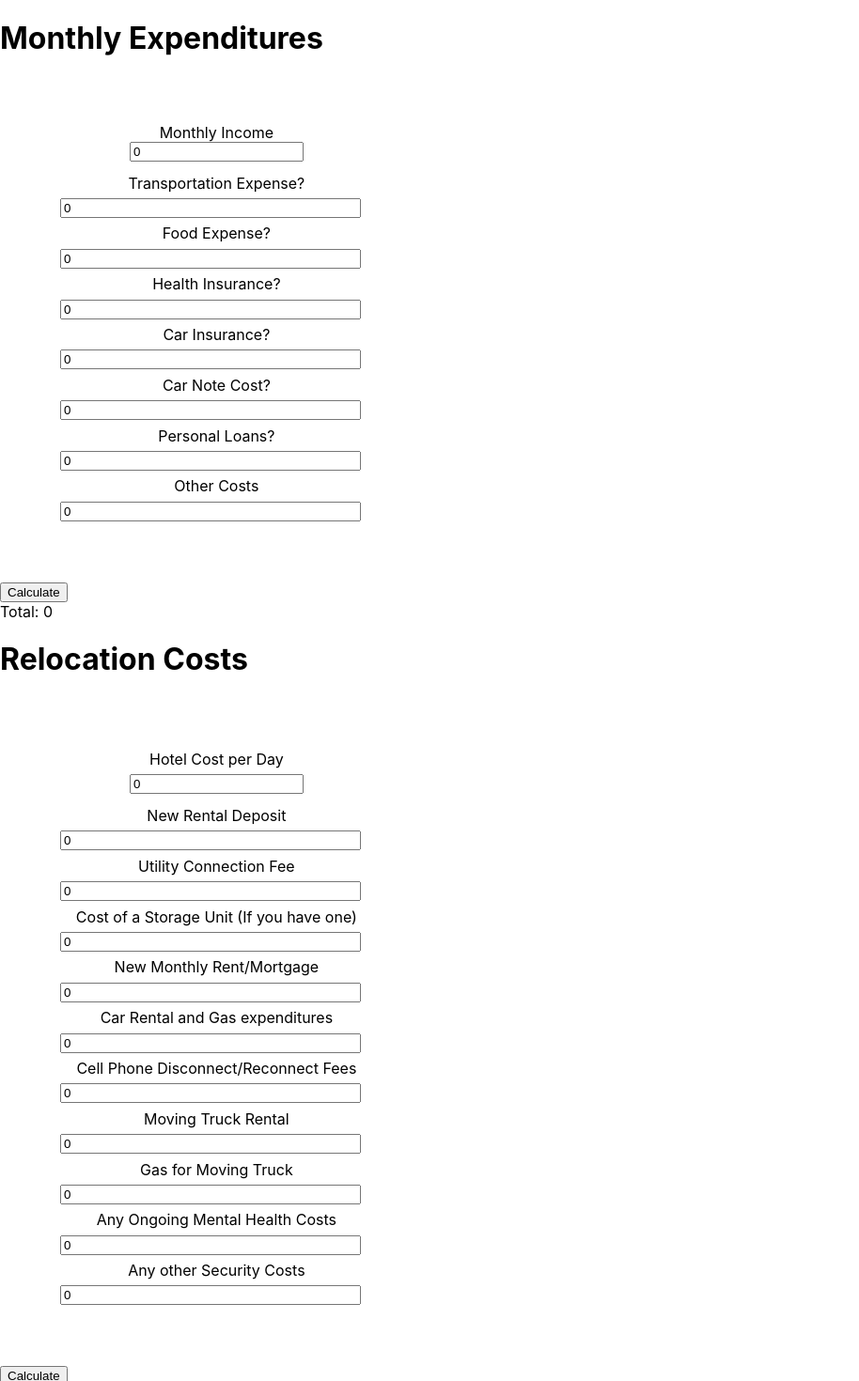
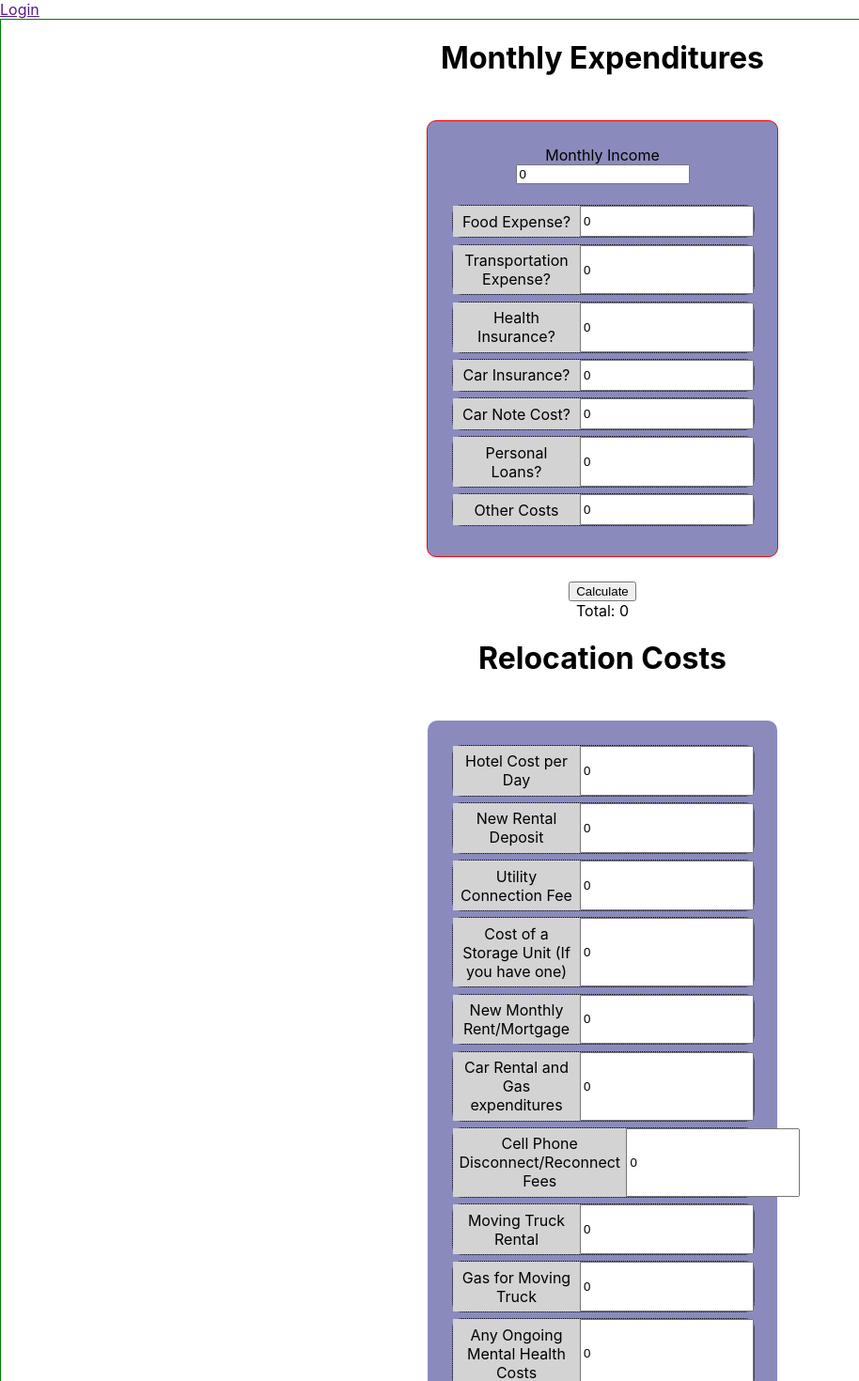
Before and after one commit to BW-Domestic-Violence-Survivors-Tool/frontend, a React (Create React App) app in the folder frontend/: page / in a window 1280 px wide. Shown: the top 1470 px of the page at 94% size, without its empty margins (0-914 px from the left). Built offline with nearby package versions, Linux system fonts and the light colour scheme.

Commit message:
added some styling, continuing to work on styling

```diff
--- a/frontend/package.json
+++ b/frontend/package.json
@@ -9,6 +9,7 @@
     "formik": "^2.1.3",
     "react": "^16.12.0",
     "react-dom": "^16.12.0",
+    "react-router-dom": "^5.1.2",
     "react-scripts": "3.3.0",
     "styled-components": "^5.0.0",
     "yup": "^0.28.1"
--- a/frontend/src/App.css
+++ b/frontend/src/App.css
@@ -2,37 +2,15 @@
   text-align: center;
 }
 
-.App-logo {
-  height: 40vmin;
-  pointer-events: none;
+.monthlyForm {
+  display: flex;
+  flex-direction: column;
+  justify-content: center;
+  align-items: center;
+  width: 100%;
 }
 
-@media (prefers-reduced-motion: no-preference) {
-  .App-logo {
-    animation: App-logo-spin infinite 20s linear;
-  }
+.appStart {
+  width: 100%;
+  border: 1px solid green;
 }
-
-.App-header {
-  background-color: #282c34;
-  min-height: 100vh;
-  display: flex;
-  flex-direction: column;
-  align-items: center;
-  justify-content: center;
-  font-size: calc(10px + 2vmin);
-  color: white;
-}
-
-.App-link {
-  color: #61dafb;
-}
-
-@keyframes App-logo-spin {
-  from {
-    transform: rotate(0deg);
-  }
-  to {
-    transform: rotate(360deg);
-  }
-}
--- a/frontend/src/App.js
+++ b/frontend/src/App.js
@@ -1,14 +1,24 @@
 import React from "react";
+import { BrowserRouter as Router, Route, Link } from "react-router-dom";
 import "./App.css";
 import MonthlyCalc from "./Components/MonthlyCalc";
 import RelocationCalc from "./Components/RelocationCalc";
 
-function App(props) {
+function App() {
   return (
-    <div className="appStart">
-      <MonthlyCalc key={Date.now()} />
-      <RelocationCalc />
-    </div>
+    <>
+      <Router>
+        <div className="navigation">
+          <Link>Login</Link>
+        </div>
+      </Router>
+      <div className="appStart">
+        <div>
+          <MonthlyCalc key={Date.now()} />
+          <RelocationCalc />
+        </div>
+      </div>
+    </>
   );
 }
 
--- a/frontend/src/Components/MonthlyCalc.js
+++ b/frontend/src/Components/MonthlyCalc.js
@@ -1,31 +1,49 @@
 import React, { useState, useEffect } from "react";
 import * as Yup from "yup";
 import styled from "styled-components";
+import "../App.css";
 
 const Month = styled.div`
   display: flex;
-  margin: 2%;
   width: 100%;
   flex-direction: column;
   justify-content: center;
   align-items: center;
+  margin-bottom: 5%;
+  padding-bottom: 2%;
 `;
 
 const Calc = styled.form`
   display: flex;
   width: 25%;
   flex-direction: column;
-  margin: 3%;
   padding: 2%;
+  margin-top: 2%;
+  margin-bottom: 2%;
+  border: 1px solid red;
+  border-radius: 10px;
+  background: rgb(138, 139, 188);
 `;
 
 const Label = styled.label`
   display: flex;
-  margin: 2%;
   width: 100%;
+  padding: 2%;
   align-items: center;
   text-align: center;
   justify-content: center;
+  background: lightgrey;
+  border-radius-left: 10px;
+`;
+
+const LabelHandler = styled.div`
+  display: flex;
+  width: 100%;
+  justify-content: flex-start;
+  text-align: left;
+  margin-bottom: 2%;
+  border: 1px dotted black;
+  border-radius: 10px;
 `;
 
 const MonthlyCalc = (props, { errors, touched, values, status }) => {
@@ -68,7 +86,7 @@ const MonthlyCalc = (props, { errors, touched, values, status }) => {
 
       <Calc>
         <Month>
-          <label>Monthly Income</label>
+          <label>Monthly Income </label>
           <input
             type="text"
             name="monthlyIncome"
@@ -76,13 +94,8 @@ const MonthlyCalc = (props, { errors, touched, values, status }) => {
             value={monthlyBudget.monthlyIncome}
           ></input>
         </Month>
-        <Label>Transportation Expense?</Label>
-        <input
-          type="text"
-          name="transportation"
-          onChange={changeHandler}
-          value={monthlyBudget.transportation}
-        ></input>
+
+        <LabelHandler>
           <Label>Food Expense?</Label>
           <input
             type="text"
@@ -90,6 +103,19 @@ const MonthlyCalc = (props, { errors, touched, values, status }) => {
             onChange={changeHandler}
             value={monthlyBudget.food}
           ></input>
+        </LabelHandler>
+
+        <LabelHandler>
+          <Label>Transportation Expense? </Label>
+          <input
+            type="text"
+            name="transportation"
+            onChange={changeHandler}
+            value={monthlyBudget.transportation}
+          ></input>
+        </LabelHandler>
+
+        <LabelHandler>
           <Label>Health Insurance?</Label>
           <input
             type="text"
@@ -97,6 +123,9 @@ const MonthlyCalc = (props, { errors, touched, values, status }) => {
             onChange={changeHandler}
             value={monthlyBudget.healthInsurance}
           ></input>
+        </LabelHandler>
+
+        <LabelHandler>
           <Label>Car Insurance?</Label>
           <input
             type="text"
@@ -104,6 +133,9 @@ const MonthlyCalc = (props, { errors, touched, values, status }) => {
             onChange={changeHandler}
             value={monthlyBudget.carInsurance}
           ></input>
+        </LabelHandler>
+
+        <LabelHandler>
           <Label>Car Note Cost?</Label>
           <input
             type="text"
@@ -111,6 +143,9 @@ const MonthlyCalc = (props, { errors, touched, values, status }) => {
             onChange={changeHandler}
             value={monthlyBudget.carNote}
           ></input>
+        </LabelHandler>
+
+        <LabelHandler>
           <Label>Personal Loans?</Label>
           <input
             type="text"
@@ -118,6 +153,9 @@ const MonthlyCalc = (props, { errors, touched, values, status }) => {
             onChange={changeHandler}
             value={monthlyBudget.personalLoans}
           ></input>
+        </LabelHandler>
+
+        <LabelHandler>
           <Label>Other Costs</Label>
           <input
             type="text"
@@ -125,6 +163,7 @@ const MonthlyCalc = (props, { errors, touched, values, status }) => {
             onChange={changeHandler}
             value={monthlyBudget.miscMonthlyExpense}
           ></input>
+        </LabelHandler>
       </Calc>
       <button type="submit" onClick={submitHandler}>
         Calculate
@@ -133,6 +172,7 @@ const MonthlyCalc = (props, { errors, touched, values, status }) => {
     </div>
   );
 };
+
 export default MonthlyCalc;
 
 //user name, password, button, same for register, submit handler, change handler.
--- a/frontend/src/Components/RelocationCalc.js
+++ b/frontend/src/Components/RelocationCalc.js
@@ -1,31 +1,37 @@
 import React, { useState, useEffect } from "react";
 import * as Yup from "yup";
 import styled from "styled-components";
-
-const Month = styled.div`
-  display: flex;
-  margin: 2%;
-  width: 100%;
-  flex-direction: column;
-  justify-content: center;
-  align-items: center;
-`;
 
 const Calc = styled.form`
   display: flex;
   width: 25%;
   flex-direction: column;
-  margin: 3%;
   padding: 2%;
+  margin-top: 2%;
+  margin-bottom: 2%;
+  border-radius: 10px;
+  background: rgb(138, 139, 188);
 `;
 
 const Label = styled.label`
   display: flex;
-  margin: 2%;
   width: 100%;
+  padding: 2%;
   align-items: center;
   text-align: center;
   justify-content: center;
+  background: lightgrey;
+  border-radius-left: 10px;
+`;
+
+const LabelHandler = styled.div`
+  display: flex;
+  width: 100%;
+  justify-content: flex-start;
+  text-align: left;
+  margin-bottom: 2%;
+  border: 1px dotted black;
+  border-radius: 10px;
 `;
 
 const RelocationCalc = ({ errors, touched, values, status }) => {
@@ -69,7 +75,7 @@ const RelocationCalc = ({ errors, touched, values, status }) => {
     <div className="monthlyForm">
       <h1>Relocation Costs</h1>
       <Calc>
-        <Month>
+        <LabelHandler>
           <Label>Hotel Cost per Day</Label>
           <input
             type="text"
@@ -77,7 +83,9 @@ const RelocationCalc = ({ errors, touched, values, status }) => {
             onChange={changeHandler}
             value={relocation.hotelCosts}
           ></input>
-        </Month>
+        </LabelHandler>
+
+        <LabelHandler>
           <Label>New Rental Deposit</Label>
           <input
             type="text"
@@ -85,6 +93,9 @@ const RelocationCalc = ({ errors, touched, values, status }) => {
             onChange={changeHandler}
             value={relocation.newRental}
           ></input>
+        </LabelHandler>
+
+        <LabelHandler>
           <Label>Utility Connection Fee</Label>
           <input
             type="text"
@@ -92,6 +103,9 @@ const RelocationCalc = ({ errors, touched, values, status }) => {
             onChange={changeHandler}
             value={relocation.utilityConnection}
           ></input>
+        </LabelHandler>
+
+        <LabelHandler>
           <Label>Cost of a Storage Unit (If you have one)</Label>
           <input
             type="text"
@@ -99,6 +113,9 @@ const RelocationCalc = ({ errors, touched, values, status }) => {
             onChange={changeHandler}
             value={relocation.storageUnit}
           ></input>
+        </LabelHandler>
+
+        <LabelHandler>
           <Label>New Monthly Rent/Mortgage</Label>
           <input
             type="text"
@@ -106,6 +123,9 @@ const RelocationCalc = ({ errors, touched, values, status }) => {
             onChange={changeHandler}
             value={relocation.mortgageRent}
           ></input>
+        </LabelHandler>
+
+        <LabelHandler>
           <Label>Car Rental and Gas expenditures</Label>
           <input
             type="text"
@@ -113,6 +133,9 @@ const RelocationCalc = ({ errors, touched, values, status }) => {
             onChange={changeHandler}
             value={relocation.carRental}
           ></input>
+        </LabelHandler>
+
+        <LabelHandler>
           <Label>Cell Phone Disconnect/Reconnect Fees</Label>
           <input
             type="text"
@@ -120,6 +143,9 @@ const RelocationCalc = ({ errors, touched, values, status }) => {
             onChange={changeHandler}
             value={relocation.cellphoneReconnect}
           ></input>
+        </LabelHandler>
+
+        <LabelHandler>
           <Label>Moving Truck Rental</Label>
           <input
             type="text"
@@ -127,6 +153,9 @@ const RelocationCalc = ({ errors, touched, values, status }) => {
             onChange={changeHandler}
             value={relocation.movingTruck}
           ></input>
+        </LabelHandler>
+
+        <LabelHandler>
           <Label>Gas for Moving Truck</Label>
           <input
             type="text"
@@ -134,6 +163,9 @@ const RelocationCalc = ({ errors, touched, values, status }) => {
             onChange={changeHandler}
             value={relocation.gasMoving}
           ></input>
+        </LabelHandler>
+
+        <LabelHandler>
           <Label>Any Ongoing Mental Health Costs</Label>
           <input
             type="text"
@@ -141,6 +173,9 @@ const RelocationCalc = ({ errors, touched, values, status }) => {
             onChange={changeHandler}
             value={relocation.mentalHealth}
           ></input>
+        </LabelHandler>
+
+        <LabelHandler>
           <Label>Any other Security Costs</Label>
           <input
             type="text"
@@ -148,6 +183,7 @@ const RelocationCalc = ({ errors, touched, values, status }) => {
             onChange={changeHandler}
             value={relocation.security}
           ></input>
+        </LabelHandler>
       </Calc>
       <button type="submit" onClick={submitHandler}>
         Calculate
```
Also changed, not shown: 1 other file (tests, documents, lock files or other folders). Lines whose indentation alone changed are shown as unchanged.
